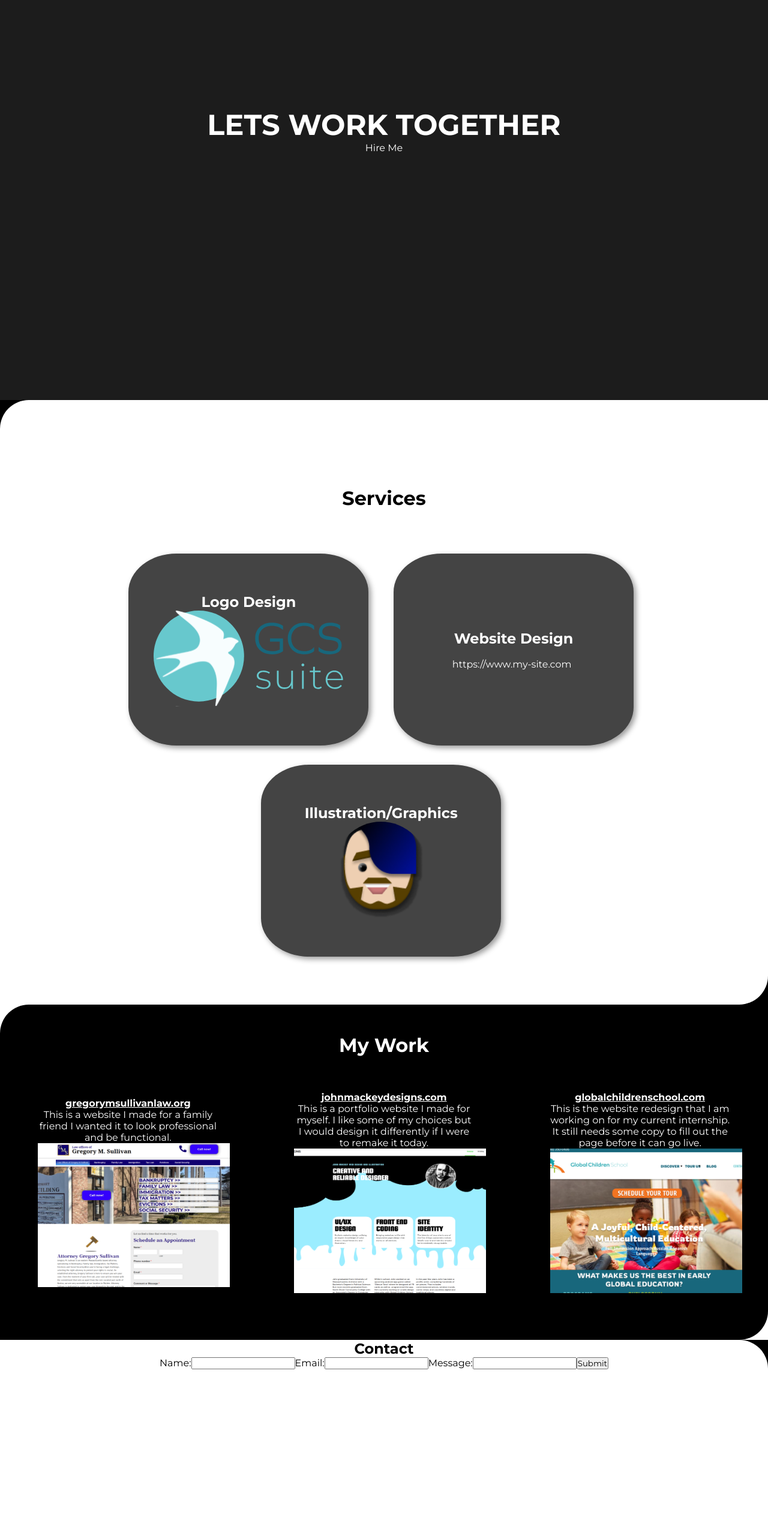
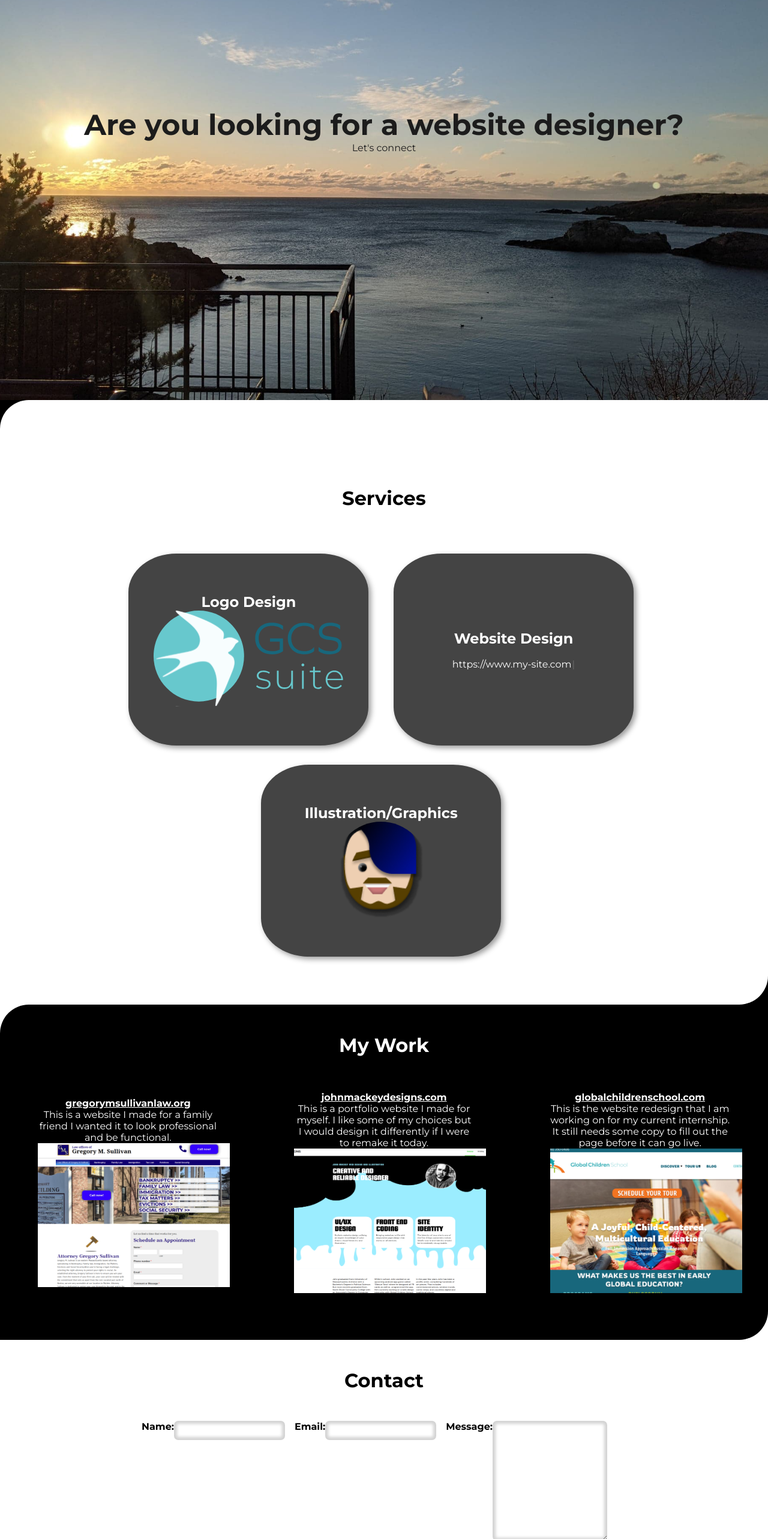
Before and after one commit to Jahonay/johnmakeswebsites, a React (Create React App) app: page / in a window 1280 px wide. Shown: the part 233-2799 px from the top of the page at 60% size. Before the commit the page ends 2516 px from the top, so only its background shows below. Built offline with nearby package versions, Linux system fonts and the light colour scheme.

Commit message:
Add files via upload

```diff
--- a/src/Contact.css
+++ b/src/Contact.css
@@ -1,11 +1,12 @@
 .contact{
     width:100%;
     background-color: black;
+    font-weight: 800;
+    height:100%;
 }
 .contact-wrap{
     width:100;
     background-color: white;
-    border-top-right-radius: 3rem;
     text-align: center;
     align-items:center;
     justify-items: center;
@@ -19,8 +20,46 @@
 .form-wrap{
     display:flex;
     flex-direction:column;
+    margin-bottom:4rem;
 }
 .form-wrap *{
     justify-items: center;
     margin:0px auto;
+    padding-bottom: 1rem;
+    position: relative;
+    padding-right: 1rem;
 }
+
+label input[type=text] ,input[type=email], textarea{
+    position:relative;
+    flex-wrap: wrap;
+    display: inline-block;
+    margin:0rem 3rem 2rem 0rem auto;
+    border-radius:7px;
+    justify-content: flex-start;
+    vertical-align: top;
+    border:none;
+    box-shadow: inset 0px 0px 5px 5px lightgray;
+
+}
+label{
+    display:inline-block;
+    justify-content: flex-start;
+    margin-top:1rem;
+    padding-right:1rem;
+}
+input[type=submit]{
+    display:block;
+}
+#message{
+    height:200px;
+    width:200;
+    justify-content: flex-start;
+    align-content: flex-start;
+    margin:auto;
+    vertical-align: top;
+    display:inline-block;
+    position: relative;
+    overflow:scroll;
+    word-wrap:break-word
+}
--- a/src/Contact.js
+++ b/src/Contact.js
@@ -1,7 +1,7 @@
-import React from 'react'
+import React from 'react';
 //import Form from 'react-bootstrap/Form';
-import './Contact.css'
-import './App.css'
+import './Contact.css';
+import './App.css';
 
 function Contact() {
 
@@ -10,7 +10,7 @@ function Contact() {
             <div className='contact'>
                 <div className='contact-wrap'>
 
-                    <h2>Contact</h2>
+                    <h2 className="title">Contact</h2>
 
                     <div className='form-wrap'>
                     <form name="contact" method="POST" data-netlify="true">
@@ -26,7 +26,7 @@ function Contact() {
                         </label>
                         <label>
                             Message:
-                            <input type="text" required="true" name="message" id="message"></input>
+                            <textarea required="true" name="message" id="message" rows='10' />
                         </label>
                             <input type="submit" class="button"></input>
 
--- a/src/HeroSection.css
+++ b/src/HeroSection.css
@@ -7,8 +7,8 @@ video {
   }
 
 .hero-container{
-   /* background:url('./img/hero.svg') center center/cover no-repeat;
-    */
+   background:url('./img/sky.jpg') center center/cover no-repeat;
+
     background-color: #1c1c1c;
     height: 100vh;
     width:100%;
@@ -20,12 +20,14 @@ video {
 }
 
 .hero-container > h1{
-    color:white;
+    color:#1c1c1c;
     font-size: 3em;
+    justify-content: center;
     margin-top: -100px;
+    text-align: center;
 }
 .hero-container>p{
-    color:white;
+    color:#1c1c1c;
 }
 @media screen and (max-width: 960px) {
     .hero-container > h1 {
--- a/src/HeroSection.js
+++ b/src/HeroSection.js
@@ -5,8 +5,8 @@ import './HeroSection.css';
 function HeroSection(){
     return(
         <div className='hero-container'>
-                <h1>LETS WORK TOGETHER</h1>
-                <p>Hire Me</p>
+                <h1>Are you looking for a website designer?</h1>
+                <p>Let's connect</p>
         </div>
 
     );
```
Also changed, not shown: src/component/Cont.js (added, +11 -0 lines), src/Navbar.js (line endings or trailing spaces), src/img/sky.jpg (added).
